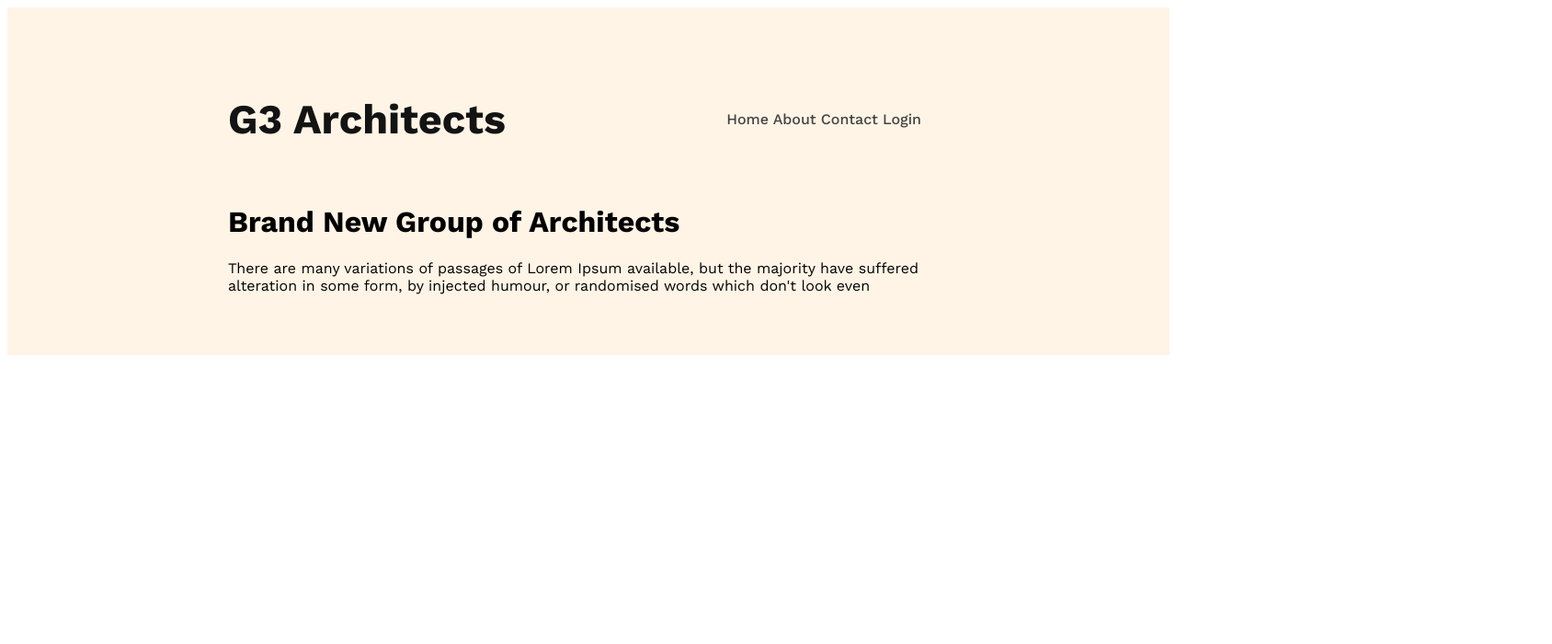
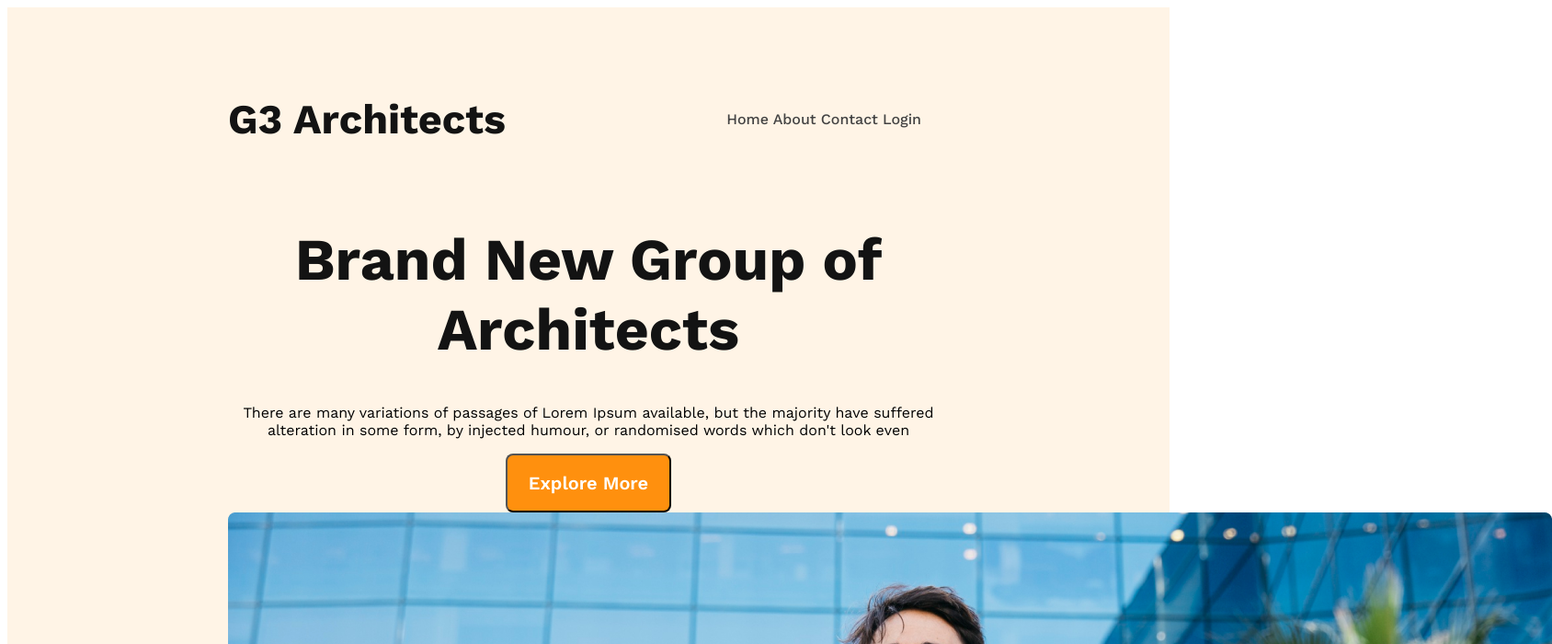
Before and after one commit to abunayeem90/g3-architects-website, a plain HTML site: page index.html in a window 1280 px wide. Shown: the top 700 px of the page at 92% size, 1688 px wide, since content can reach past the window. Drawn offline with nearby package versions, Linux system fonts and the light colour scheme.

```diff
--- a/architects.css
+++ b/architects.css
@@ -2,10 +2,23 @@
 
 @import url('https://fonts.googleapis.com/css2?family=Lato:ital,wght@0,100;0,300;0,400;0,700;0,900;1,100;1,300;1,400;1,700;1,900&family=Work+Sans:ital,wght@0,400;0,500;0,600;0,700;0,800;1,800&display=swap');
 
+/* shared styles */
 * {
     font-family: 'Lato', sans-serif;
     font-family: 'open Sans', sans-serif;
     font-family: 'Work Sans', sans-serif;
+}
+
+.btn-primary {
+    color: #FFF;
+    text-align: center;
+    font-size: 20px;
+    font-weight: 600;
+    width: 180px;
+    height: 64px;
+    flex-shrink: 0;
+    border-radius: 8px;
+    background: #FF900E;
 }
 
 /* Header style */
@@ -43,3 +56,21 @@ nav li a {
     text-decoration: none;
     color: #424242;
 }
+
+/* banner style */
+
+.banner-content {
+    max-width: 800px;
+    text-align: center;
+    margin: 0 auto;
+}
+
+.banner-title {
+    font-size: 4rem;
+    font-weight: 700;
+    color: #131313;
+}
+
+.bannner-description {
+    color: #727272;
+}
--- a/index.html
+++ b/index.html
@@ -20,12 +20,15 @@
             </ul>
         </nav>
         <div class="banner">
-            <h1 class="banner-title">Brand New
-                Group of Architects </h1>
-                <p class="banner-description">
-                    There are many variations of passages of Lorem Ipsum available, but the majority have suffered alteration in some form, by injected humour, or randomised words which don't look even
-                </p>
-
+            <div class="banner-content">
+                <h1 class="banner-title">Brand New
+                    Group of Architects </h1>
+                    <p class="banner-description">
+                        There are many variations of passages of Lorem Ipsum available, but the majority have suffered alteration in some form, by injected humour, or randomised words which don't look even
+                    </p>
+                    <button class="btn-primary">Explore More</button>
+            </div>
+                <img src="./images/banner.png" alt="">
         </div>
 
     </header>
```
